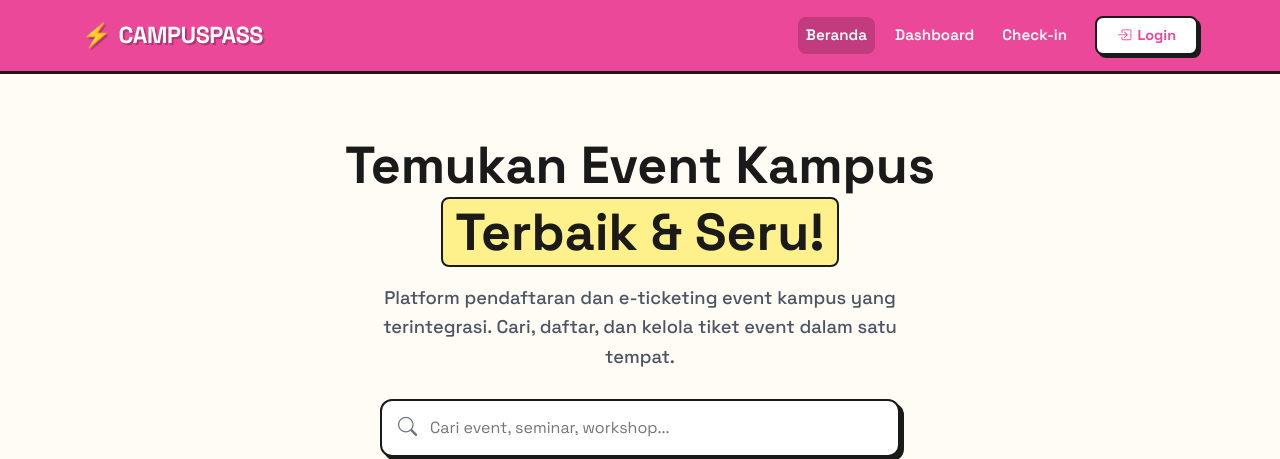
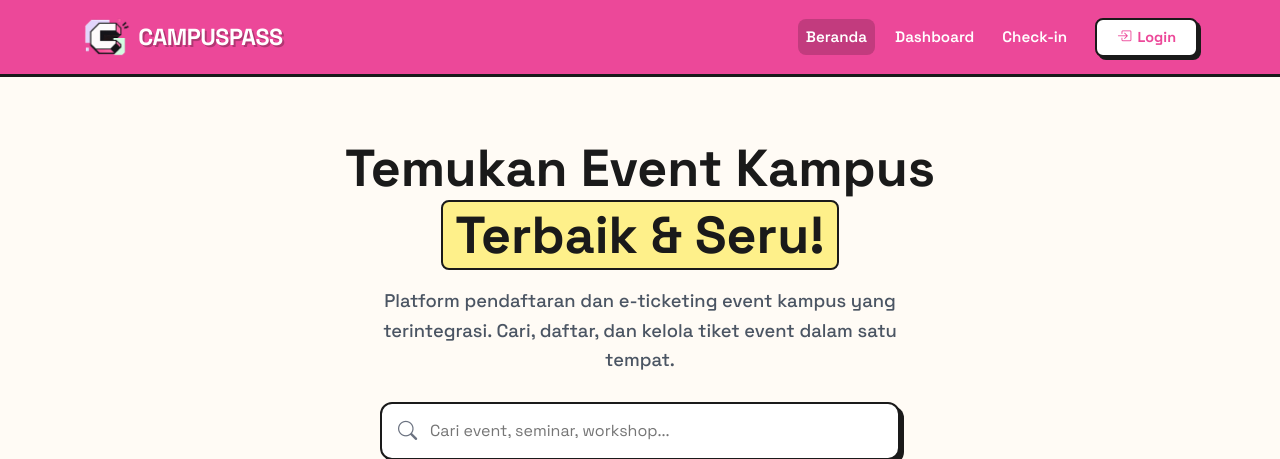
Before and after one commit to GalangPutraPratama/campuspass-event-management, a PHP site: page / in a window 1280 px wide. Shown: the top 459 px of the page. Run offline with PHP 8.4, Linux system fonts and the light colour scheme; grey boxes labelled with a size stand in for pictures from a placeholder-image service; some libraries are stand-ins or nearby versions.

Commit message:
Nambahin logo campuspass di navbar

```diff
--- a/css/style.css
+++ b/css/style.css
@@ -37,6 +37,11 @@ body {
   color: var(--text);
   line-height: 1.6;
   -webkit-font-smoothing: antialiased;
+}
+
+nav div a img {
+  max-height: 40px;
+  object-fit: contain;
 }
 
 a {
--- a/index.html
+++ b/index.html
@@ -21,7 +21,7 @@
   <nav class="navbar navbar-expand-lg navbar-neo sticky-top">
     <div class="container">
       <a class="navbar-brand" href="index.html">
-        <span>⚡</span> CAMPUSPASS
+        <span> <img src="img/icon.jpeg" alt="CAMPUSPASS Logo" class="navbar-logo"> </span> CAMPUSPASS
       </a>
       <button class="navbar-toggler navbar-toggler-neo" type="button" data-bs-toggle="collapse" data-bs-target="#navbarMain" aria-controls="navbarMain" aria-expanded="false" aria-label="Toggle navigation">
         <i class="bi bi-list fs-3"></i>
```
Also changed, not shown: img/icon.jpeg (added).
